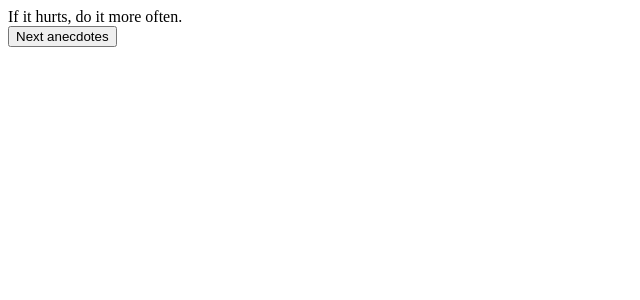
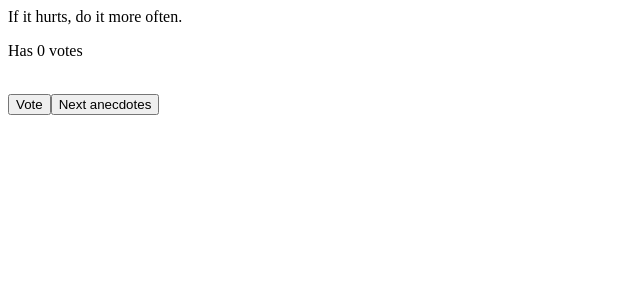
Before and after one commit to Kasperboling/FullstackOpen, a React (Vite) app in the folder part1/: page / in a window 1280 px wide. Shown: the top 300 px of the page, without its empty margins (0-640 px from the left). Built offline with nearby package versions, Linux system fonts and the light colour scheme.

Commit message:
1.13*: anecdotes step2

```diff
--- a/part1/src/App.jsx
+++ b/part1/src/App.jsx
@@ -13,12 +13,17 @@ const App = () => {
   ]
 
   const [selected, setSelected] = useState(0)
+  const [points, setPoint] = useState(Array.apply(null, new Array(8)).map(Number.prototype.valueOf,0));
+  const [vote, setVote] = useState(points)
+  console.log(points)
 
   return (
     <>
       {anecdotes[selected]}
+      <p>Has {points[selected]} votes</p>
       <br />
-      <button onClick={() => {setSelected(Math.floor(Math.random() * 9))}}>Next anecdotes</button>
+      <button onClick={() => {setVote(points[selected] += 1)}}>Vote</button>
+      <button onClick={() => {setSelected(Math.floor(Math.random() * 8))}}>Next anecdotes</button>
     </>
   )
 }
```
